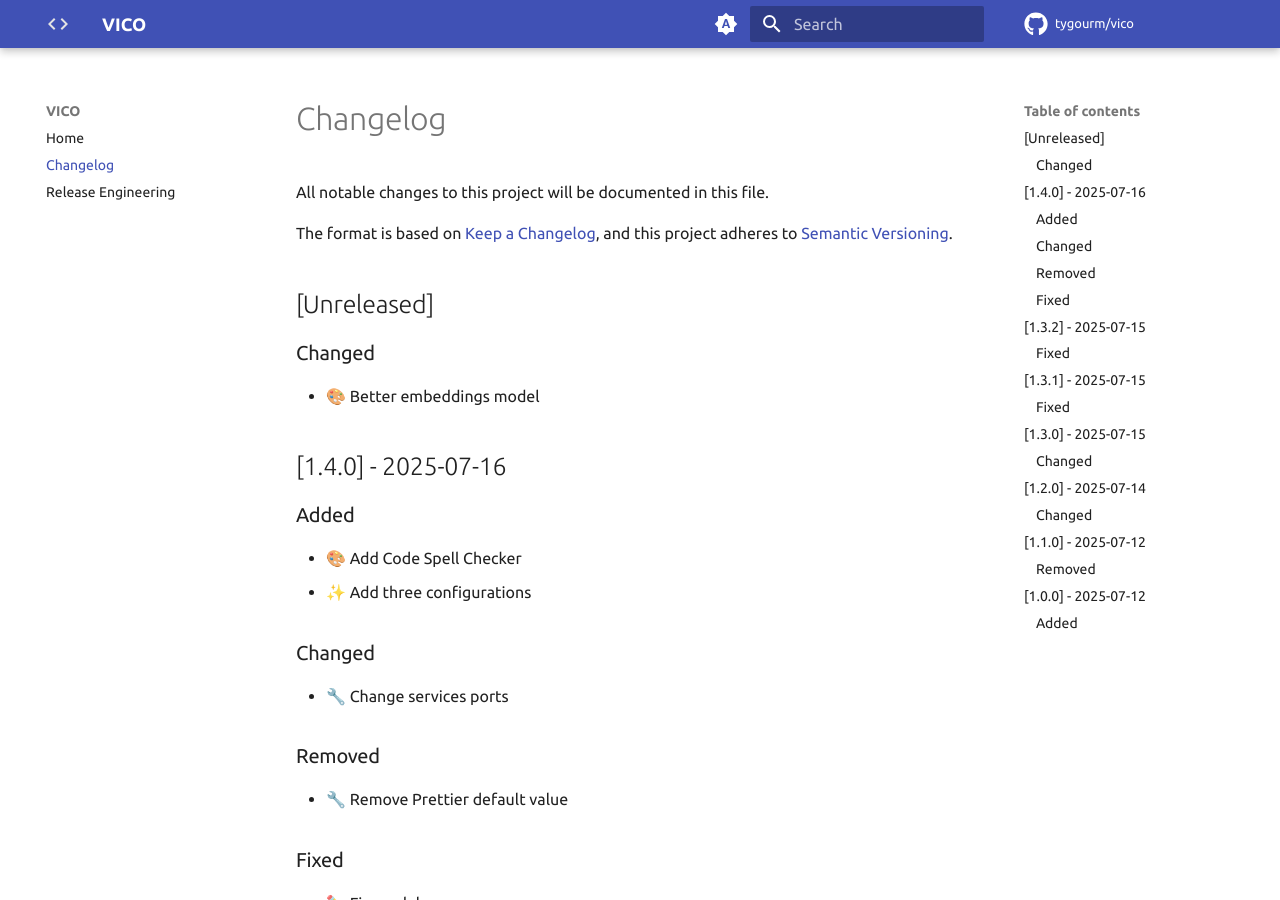
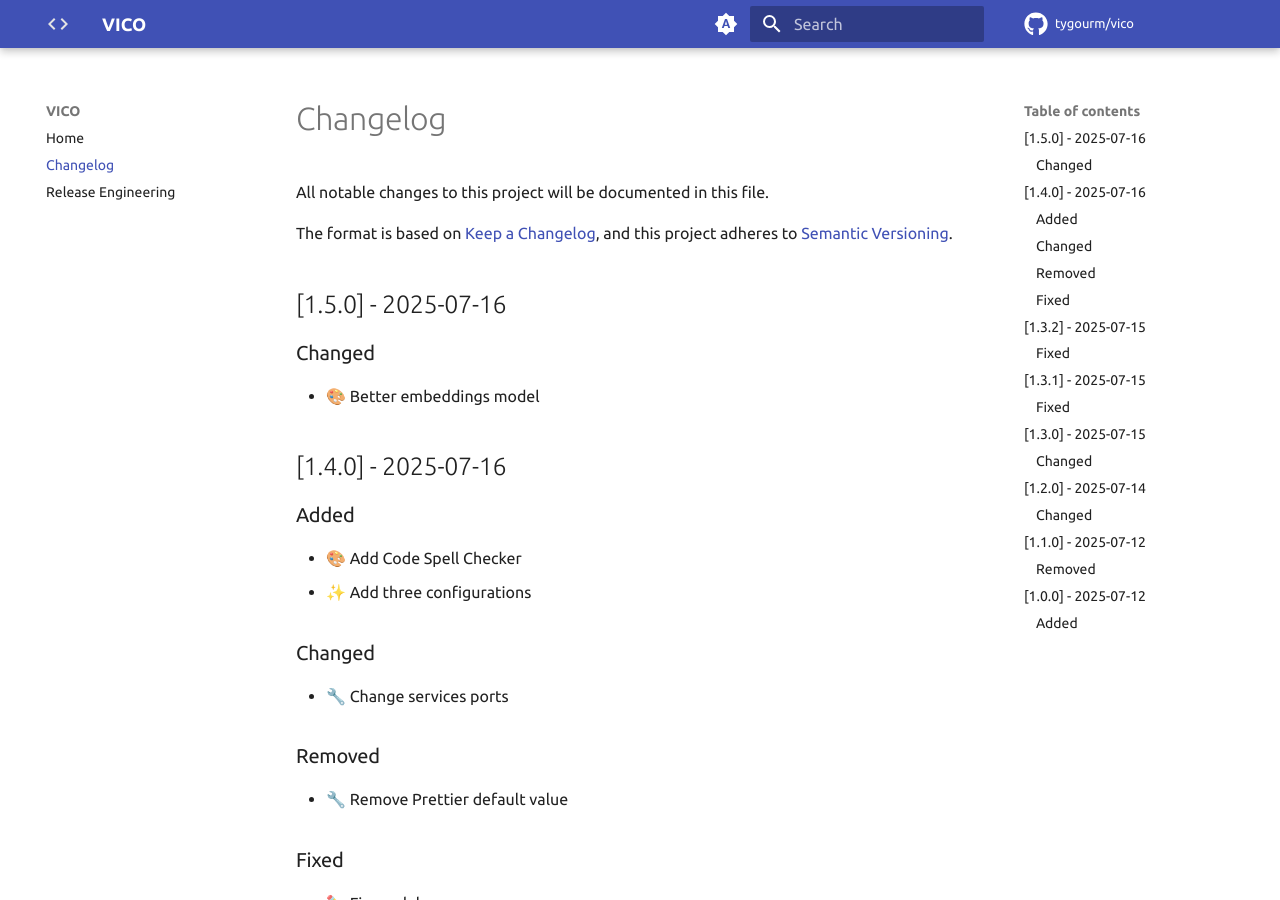
Before and after one commit to tygourm/vico, an MkDocs documentation site: the page built from docs/CHANGELOG.md, in a window 1280 px wide and 900 px high. Built offline with MkDocs 1.6.1 and Material for MkDocs 9.7.7, drawn with Linux system fonts in a browser that asks for light colours; plug-ins that fetch from the network failed and are left out; comment, search, counter and statistics services are not loaded.

Commit message:
🔖 Version 1.5.0

```diff
--- a/config.codegemma.yaml
+++ b/config.codegemma.yaml
@@ -1,5 +1,5 @@
 name: VICO CodeGemma 7B
-version: 1.4.0
+version: 1.5.0
 schema: v1
 models:
   - name: CodeGemma 7B Instruct
--- a/config.codellama.yaml
+++ b/config.codellama.yaml
@@ -1,5 +1,5 @@
 name: VICO Code Llama 13B
-version: 1.4.0
+version: 1.5.0
 schema: v1
 models:
   - name: Code Llama 13B Instruct
--- a/config.qwencoder.yaml
+++ b/config.qwencoder.yaml
@@ -1,5 +1,5 @@
 name: VICO Qwen 2.5 Coder 3B
-version: 1.4.0
+version: 1.5.0
 schema: v1
 models:
   - name: Qwen 2.5 Coder 3B Instruct
--- a/docs/CHANGELOG.md
+++ b/docs/CHANGELOG.md
@@ -6,7 +6,7 @@ The format is based on [Keep a Changelog](https://keepachangelog.com/en/1.1.0/),
 and this project adheres to
 [Semantic Versioning](https://semver.org/spec/v2.0.0.html).
 
-## [Unreleased]
+## [1.5.0] - 2025-07-16
 
 ### Changed
 
```
